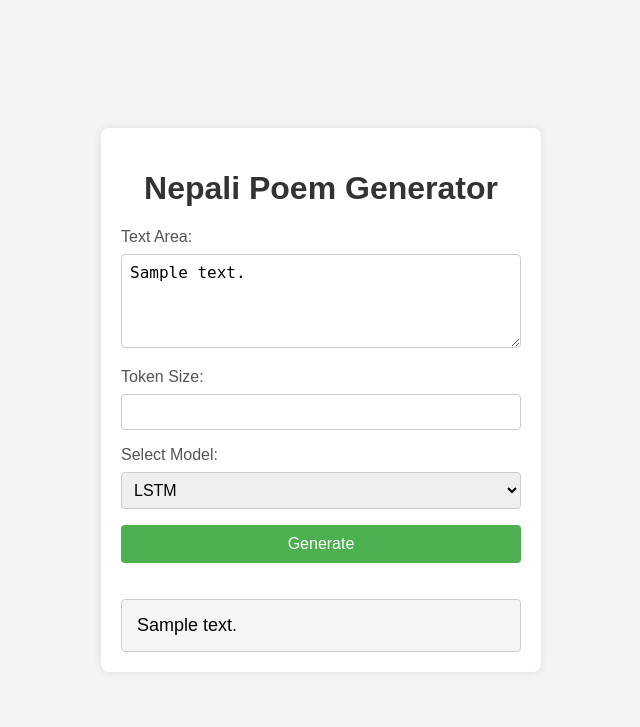
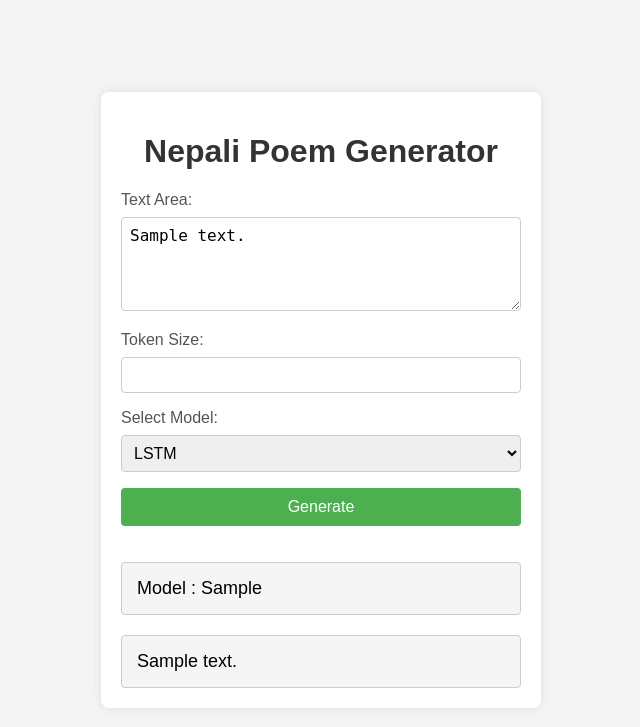
Before and after one commit to HordesOfGhost/Nepali_Poem_Generator, a Flask app: template templates/index.html in a window 1280 px wide. Shown: the top 727 px of the page, without its empty margins (319-959 px from the left). Run offline with Flask 3, Linux system fonts and the light colour scheme; the template is opened without the code that fills it: most values are stand-ins (such as "Sample title", 1, 10 or a date in 2020).

Commit message:
fix codes

```diff
--- a/app.py
+++ b/app.py
@@ -11,10 +11,10 @@ def index():
         selected_model = request.form.get('dropdown')
         token_size = int(request.form.get('token_size'))
 
-        if selected_model == 'transformer_100' or selected_model == 'transformer_250':
+        if selected_model == 'Transformer100' or selected_model == 'Transformer250':
             generated_text = inference_from_transformer(prompt_text, selected_model, token_size)
 
-        elif selected_model == 'nepali_lstm':
+        elif selected_model == 'LSTM':
             generated_text = inference_from_nepali_lstm(prompt_text, token_size)
 
         elif selected_model == 'DistilGPT2':
--- a/backend/inferences.py
+++ b/backend/inferences.py
@@ -33,7 +33,7 @@ def inference_from_nepali_lstm(prompt_text, tokens_to_generate):
         tokenizer = tokenizer_from_json(tokenizer_json)
 
     # Load model
-    model = load_model('backend/models/LSTM/nepali_lstm.h5')
+    model = load_model('backend/models/LSTM/LSTM.h5')
     max_sequence_len = 11
 
     for _ in range(tokens_to_generate):
--- a/templates/index.html
+++ b/templates/index.html
@@ -20,9 +20,9 @@
 
         <label for="dropdown">Select Model:</label>
         <select id="dropdown" name="dropdown">
-            <option value="nepali_lstm">LSTM</option>
-            <option value="transformer_100">Transformer 100</option>
-            <option value="transformer_250">Transformer 250</option>
+            <option value="LSTM">LSTM</option>
+            <option value="Transformer100">Transformer 100</option>
+            <option value="Transformer250">Transformer 250</option>
             <option value="GPT2">GPT-2</option>
             <option value="DistilGPT2">DistilGPT-2</option>
         </select>
@@ -32,6 +32,9 @@
         <input type="submit" value="Generate">
 
         <div id="output">
+           Model : {{ selected_model }}
+        </div>
+        <div id="output">
             {{ generated_text }}
         </div>
 
```
Also changed, not shown: 1 other file.
